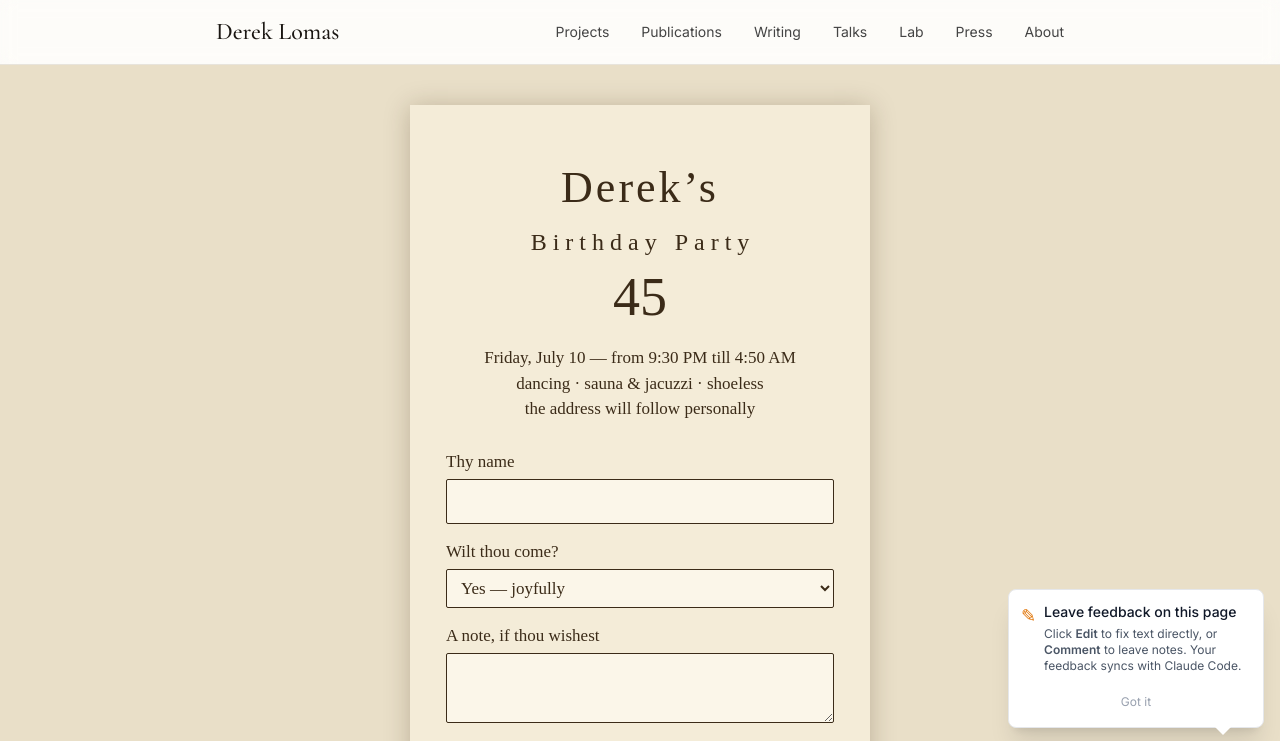
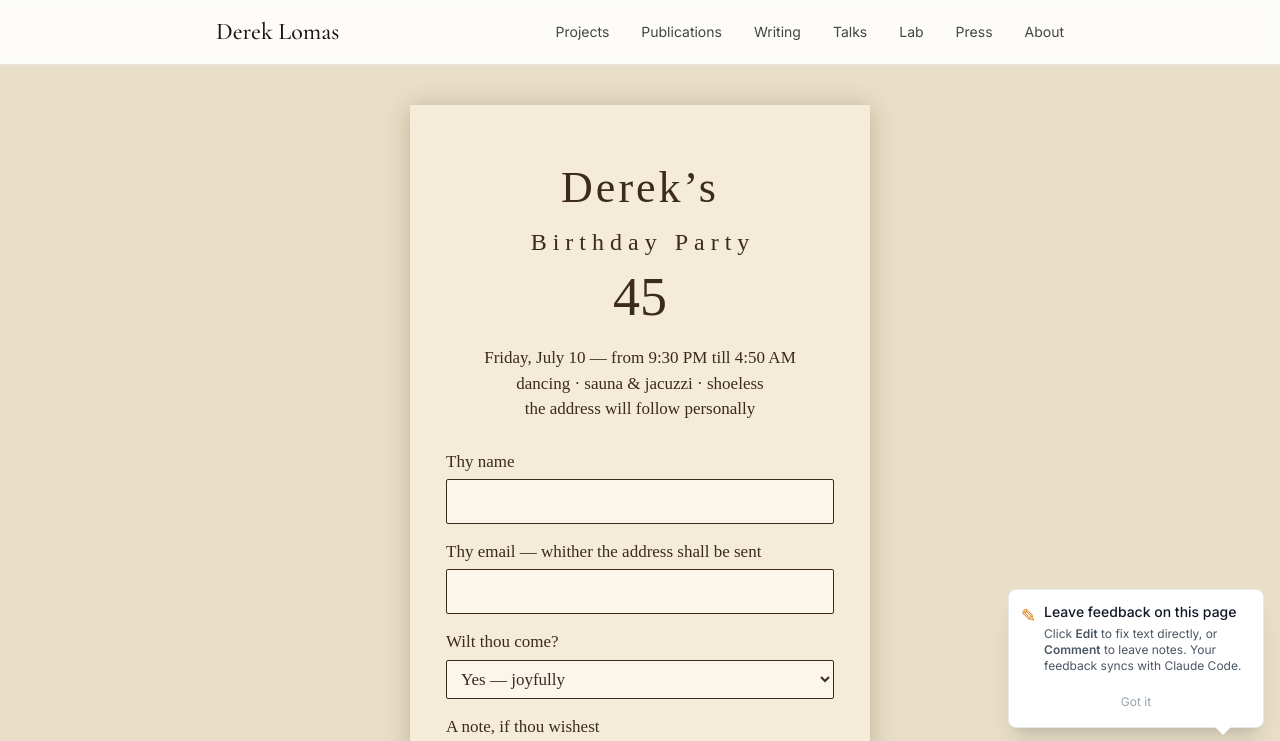
Before and after one commit to JDerekLomas/dereklomas-site, a Next.js app: page /45 in a window 1280 px wide. Shown: the top 741 px of the page. Built offline with nearby package versions, Linux system fonts and the light colour scheme; a web font is replaced by a local one.

Commit message:
45 RSVP: collect guest email addresses
Co-Authored-By: Claude Opus 4.8 (1M context) <noreply@anthropic.com>

```diff
--- a/src/app/45/page.tsx
+++ b/src/app/45/page.tsx
@@ -7,6 +7,7 @@ import { useState } from "react";
 
 export default function Rsvp45() {
   const [name, setName] = useState("");
+  const [email, setEmail] = useState("");
   const [attending, setAttending] = useState("yes");
   const [note, setNote] = useState("");
   const [status, setStatus] = useState<"idle" | "sending" | "done" | "error">(
@@ -21,7 +22,7 @@ export default function Rsvp45() {
       const res = await fetch("/api/rsvp45", {
         method: "POST",
         headers: { "Content-Type": "application/json" },
-        body: JSON.stringify({ name, attending, note }),
+        body: JSON.stringify({ name, email, attending, note }),
       });
       setStatus(res.ok ? "done" : "error");
     } catch {
@@ -69,6 +70,17 @@ export default function Rsvp45() {
                 value={name}
                 onChange={(e) => setName(e.target.value)}
                 maxLength={120}
+                required
+              />
+            </label>
+            <label style={styles.label}>
+              Thy email &mdash; whither the address shall be sent
+              <input
+                style={styles.input}
+                type="email"
+                value={email}
+                onChange={(e) => setEmail(e.target.value)}
+                maxLength={200}
                 required
               />
             </label>
--- a/src/app/api/rsvp45/route.ts
+++ b/src/app/api/rsvp45/route.ts
@@ -20,13 +20,14 @@ export async function POST(request: NextRequest) {
   try {
     const body = await request.json();
     const name = String(body.name ?? "").trim().slice(0, 120);
+    const email = String(body.email ?? "").trim().slice(0, 200);
     const attending = body.attending === "yes" ? "yes" : "no";
     const note = String(body.note ?? "").trim().slice(0, 500);
     if (!name) {
       return NextResponse.json({ error: "Name required" }, { status: 400 });
     }
     const col = await getCollection();
-    await col.insertOne({ name, attending, note, createdAt: new Date() });
+    await col.insertOne({ name, email, attending, note, createdAt: new Date() });
     return NextResponse.json({ success: true });
   } catch (e) {
     console.error("rsvp45 POST failed:", e);
```
